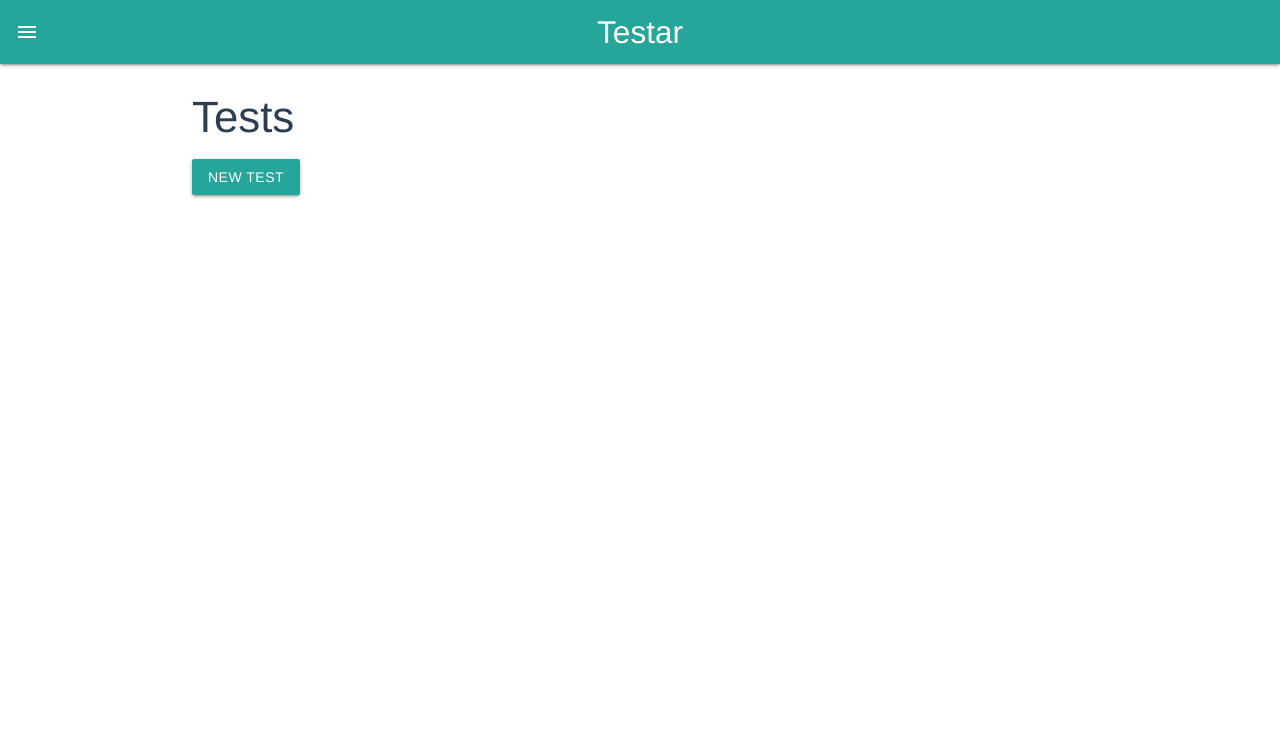
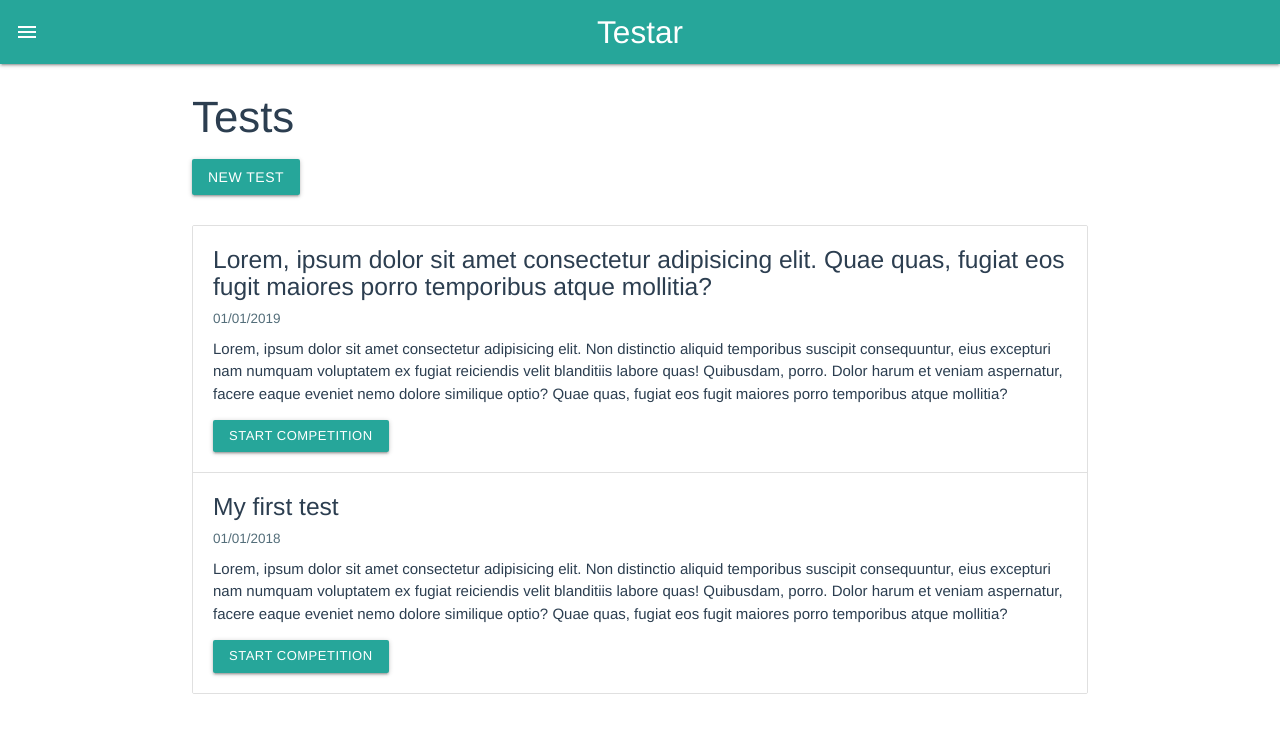
Before and after one commit to testarsystem/testar-frontend, a Vue app: page /tests in a window 1280 px wide. Shown: the top 732 px of the page. Built offline with nearby package versions, Linux system fonts and the light colour scheme.

Commit message:
list of tests

```diff
--- /dev/null
+++ b/src/components/TestsCollection.vue
@@ -0,0 +1,55 @@
+<template>
+  <ul class="tests-collection collection">
+    <li class="collection-item avatar" v-for="test in tests" :key="test.Id">
+      <div class="title">
+        {{test.title}}
+      </div>
+      <p class="secondary">
+        {{test.date}}
+      </p>
+      <p class="content">
+        {{test.description}}
+      </p>
+      <a class="btn btn-small">Start competition</a>
+    </li>
+  </ul>
+</template>
+
+<script>
+export default {
+  name: 'TestsCollection',
+  props: {
+    tests: Array
+  }
+}
+</script>
+
+<style>
+.tests-collection .collection-item.avatar {
+  padding: 20px !important;
+}
+
+.tests-collection .title {
+  font-size: 1.64rem !important;
+  line-height: 110%;
+}
+
+.tests-collection .title:hover{
+  text-decoration: underline;
+  cursor: pointer;
+}
+
+.tests-collection {
+  margin: 2rem 0 1rem 0;
+}
+
+.tests-collection .content, .tests-collection .secondary {
+  margin: .5rem 0 1rem 0!important;
+}
+
+.tests-collection .secondary {
+  margin: .5rem 0 !important;
+  font-size: .9rem !important;
+  color: #546e7a ;
+}
+</style>
--- a/src/views/Tests/Tests.vue
+++ b/src/views/Tests/Tests.vue
@@ -2,11 +2,35 @@
   <div class="tests">
     <h3>Tests</h3>
     <router-link to="/tests/new" class="waves-effect waves-light btn">New test</router-link>
+      <TestsCollection :tests="tests"/>
   </div>
 </template>
 
 <script>
+import TestsCollection from '@/components/TestsCollection.vue'
+
 export default {
-  name: 'tests'
+  name: 'tests',
+  components: {
+    TestsCollection
+  },
+  data(){
+    return {
+      tests: [
+        {
+          id: 1,
+          title: 'Lorem, ipsum dolor sit amet consectetur adipisicing elit. Quae quas, fugiat eos fugit maiores porro temporibus atque mollitia?',
+          description: 'Lorem, ipsum dolor sit amet consectetur adipisicing elit. Non distinctio aliquid temporibus suscipit consequuntur, eius excepturi nam numquam voluptatem ex fugiat reiciendis velit blanditiis labore quas! Quibusdam, porro. Dolor harum et veniam aspernatur, facere eaque eveniet nemo dolore similique optio? Quae quas, fugiat eos fugit maiores porro temporibus atque mollitia?',
+          date: '01/01/2019'
+        },
+        {
+          id: 2,
+          title: 'My first test',
+          description: 'Lorem, ipsum dolor sit amet consectetur adipisicing elit. Non distinctio aliquid temporibus suscipit consequuntur, eius excepturi nam numquam voluptatem ex fugiat reiciendis velit blanditiis labore quas! Quibusdam, porro. Dolor harum et veniam aspernatur, facere eaque eveniet nemo dolore similique optio? Quae quas, fugiat eos fugit maiores porro temporibus atque mollitia?',
+          date: '01/01/2018'
+        }
+      ]
+    }
+  }
 }
 </script>
```
